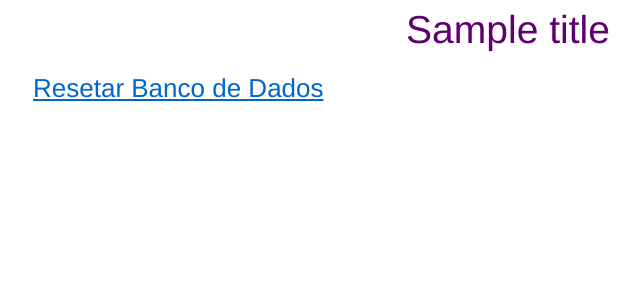
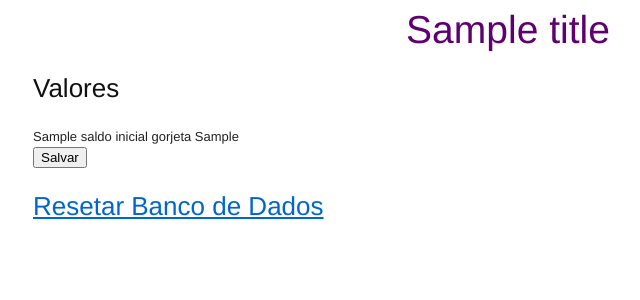
Before and after one commit to duasfl8r/vestat, a Django app: template templates/config/index.html in a window 1280 px wide. Shown: the part 27-327 px from the top of the page, without its empty margins (132-772 px from the left). Run offline with Django 3.2, Linux system fonts and the light colour scheme; the template is opened without the code that fills it: most values are stand-ins (such as "Sample title", 1, 10 or a date in 2020).

Commit message:
Modelo, view, template e form de configuração do Vestat.
A app `config` agora tem um modelo de configuração; por enquanto, tem
só uma variável: saldo_inicial_gorjeta, o saldo inicial dos 10% a pagar.

```diff
--- /dev/null
+++ b/config/forms.py
@@ -0,0 +1,6 @@
+import django.forms
+from models import *
+
+class VestatConfigurationForm(django.forms.ModelForm):
+    class Meta:
+        model = VestatConfiguration
--- a/config/models.py
+++ b/config/models.py
@@ -1,3 +1,5 @@
+from decimal import Decimal
 from django.db import models
 
-# Create your models here.
+class VestatConfiguration(models.Model):
+    saldo_inicial_gorjetas = models.DecimalField("Saldo inicial dos 10%", max_digits=10, decimal_places=2, default=0)
--- a/templates/config/index.html
+++ b/templates/config/index.html
@@ -1,4 +1,18 @@
 {% extends "base.html" %}
 {% block content %}
+    <h2>Valores</h2>
+
+    {% if form_config.errors %}
+        <div class="error">{{ form_config.errors }}</div>
+    {% endif %}
+
+    <form id="config" name="config_form" action="" method="POST">
+        <span id="saldo_inicial_gorjetas"{% if form_config.saldo_inicial_gorjetas.errors %} class="error"{% endif %}>
+            {{ form_config.saldo_inicial_gorjetas.label_tag }} {{ form_config.saldo_inicial_gorjetas }}
+        </span>
+
+        <p><input type="submit" name="config" value="Salvar" /></p>
+    </form>
+
     <h2><a href="resetar_bd/">Resetar Banco de Dados</a></h2>
 {% endblock %}
```
Also changed, not shown: config/views.py (+13 -0 lines).
